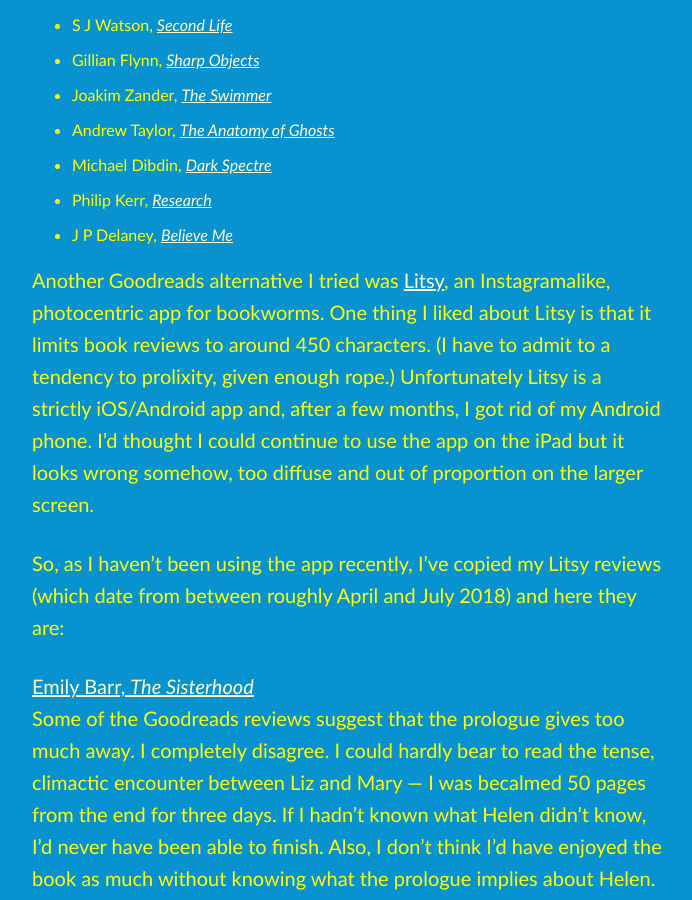
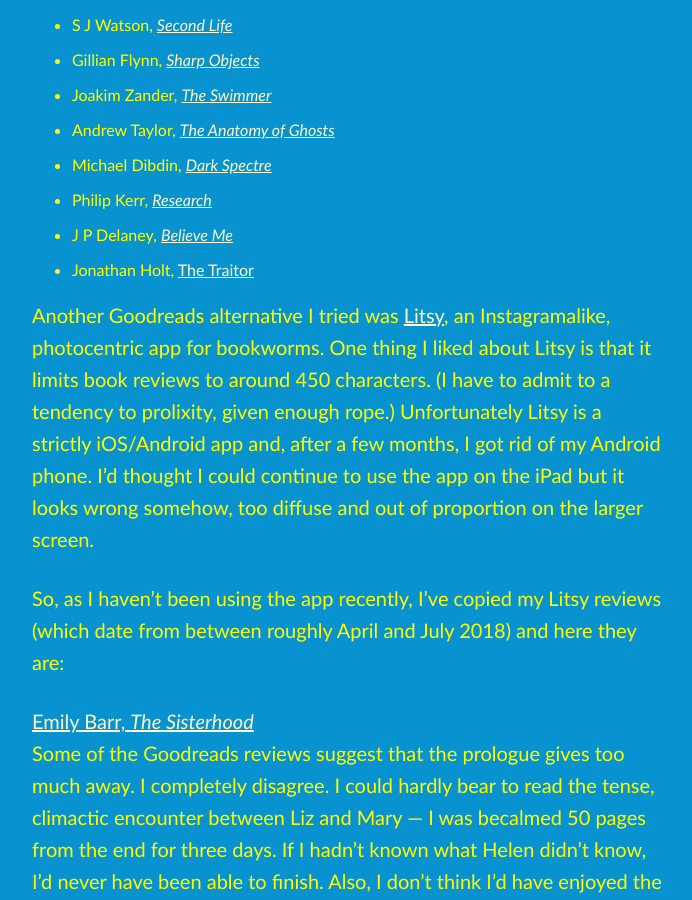
Before and after one commit to artkavanagh/github.io, a Jekyll site: the page book-reviews.html, which Jekyll copies as it is, in a window 1280 px wide and 900 px high, scrolled down 1165 px. Shown: the whole window, without its empty margins (292-984 px from the left). Built offline with Jekyll 4.4.1, drawn with Linux system fonts in a browser that asks for light colours.

Commit message:
Update book-reviews.html

```diff
--- a/book-reviews.html
+++ b/book-reviews.html
@@ -33,6 +33,7 @@
 <li>Michael Dibdin, <a href="https://www.artkavanagh.ie/dibdin-dark-spectre.html"><cite>Dark Spectre</cite></a></li>
 <li>Philip Kerr, <a href="https://www.artkavanagh.ie/philip-kerr-research-review.html"><cite>Research</cite></a></li>
 <li>J P Delaney, <a href="https://www.artkavanagh.ie/delaney-believe-me-review.html"><cite>Believe Me</cite></a></li>
+<li>Jonathan Holt, <a href="https://www.artkavanagh.ie/jonathan-holt-abduction-review.html">The Traitor</cite></a></li>
 </ul>
 <p>Another Goodreads alternative I tried was <a href="https://www.litsy.com">Litsy</a>, an Instagramalike, photocentric app for bookworms. One thing I liked about Litsy is that it limits book reviews to around 450 characters. (I have to admit to a tendency to prolixity, given enough rope.) Unfortunately Litsy is a strictly iOS/Android app and, after a few months, I got rid of my Android phone. I’d thought I could continue to use the app on the iPad but it looks wrong somehow, too diffuse and out of proportion on the larger screen.</p>
 
```
